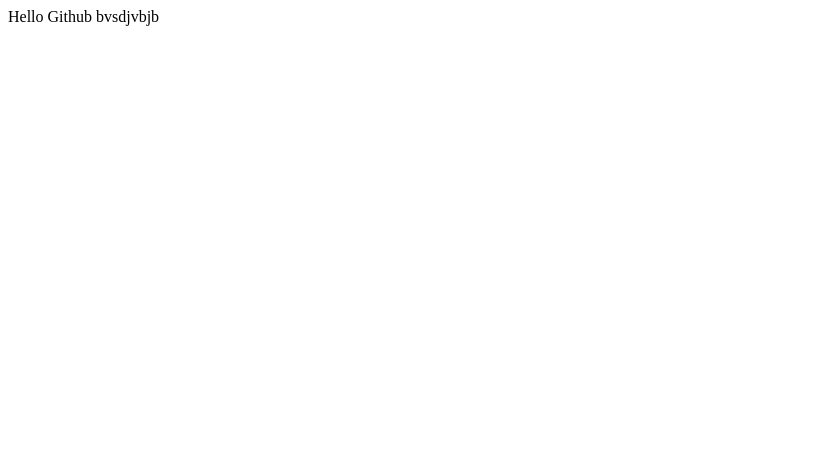
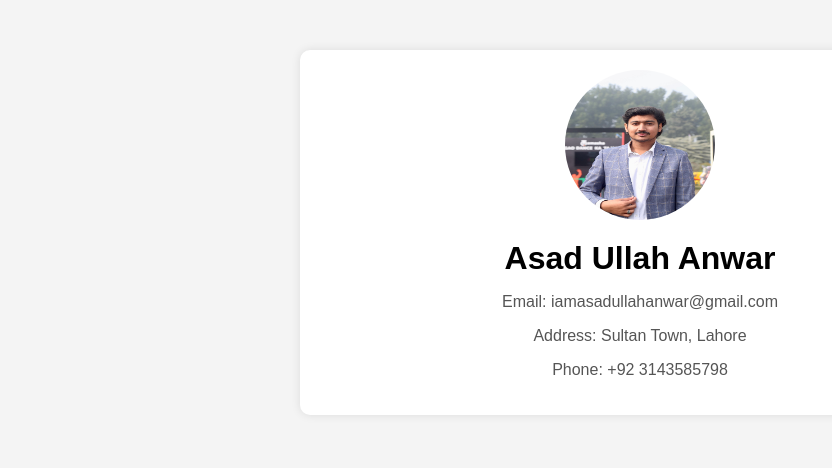
Before and after one commit to AsadUllahAnwar/Html-webpage, a plain HTML site: page index.html in a window 1280 px wide. Shown: the whole page, without its empty margins (0-832 px from the left). Drawn offline with Linux system fonts and the light colour scheme.

Commit message:
profile updated

```diff
--- a/index.html
+++ b/index.html
@@ -1 +1,50 @@
-<p>Hello Github bvsdjvbjb</p>
+<!DOCTYPE html>
+<html lang="en">
+<head>
+    <meta charset="UTF-8">
+    <meta name="viewport" content="width=device-width, initial-scale=1.0">
+    <title>Asad Ullah Anwar</title>
+    <style>
+        body {
+            font-family: Arial, sans-serif;
+            margin: 0;
+            padding: 0;
+            background-color: #f4f4f4;
+        }
+        .profile-container {
+            width: 50%;
+            margin: 50px auto;
+            background-color: #fff;
+            padding: 20px;
+            box-shadow: 0 0 10px rgba(0, 0, 0, 0.1);
+            border-radius: 10px;
+        }
+        .profile-container img {
+            display: block;
+            margin: 0 auto;
+            border-radius: 50%;
+        }
+        .profile-details {
+            text-align: center;
+            margin-top: 20px;
+        }
+        .profile-details h1 {
+            margin: 0;
+        }
+        .profile-details p {
+            color: #555;
+        }
+    </style>
+</head>
+<body>
+    <div class="profile-container">
+        <img src="asad1.jpg" alt="Profile Picture" width="150" height="150">
+        <div class="profile-details">
+            <h1>Asad Ullah Anwar</h1>
+            <p>Email: iamasadullahanwar@gmail.com</p>
+            <p>Address: Sultan Town, Lahore</p>
+            <p>Phone: +92 3143585798</p>
+        </div>
+    </div>
+</body>
+</html>
```
Also changed, not shown: asad1.JPG (added), style.css (deleted).
